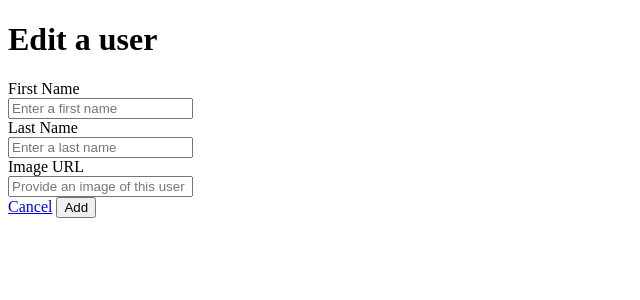
After one commit to Azzam204/Springboard, a Flask app: page /users/1/edit in a window 1280 px wide. The commit adds this page. Shown: the top 300 px of the page, without its empty margins (0-640 px from the left). Run offline with Flask 3, Linux system fonts and the light colour scheme.

Commit message:
blogly changes

```diff
--- a/sql/flask-blogly/app.py
+++ b/sql/flask-blogly/app.py
@@ -47,3 +47,23 @@ def create_user():
 def show_user(user_id):
     user = User.query.get_or_404(user_id)
     return render_template('details.html', user=user)
+
+@app.route('/users/<int:user_id>/edit', methods = ['POST','GET'])
+def edit_user(user_id):
+    if request.form.get('first_name'):
+        user = User.query.get_or_404(user_id)
+        user.first_name = request.form['first_name']
+        user.last_name = request.form['last_name']
+        user.image_url = request.form['image_url'] if request.form['image_url'] else user.image_url
+        db.session.add(user)
+        db.session.commit()
+        return redirect('/users')
+    else:
+        return render_template('edit_user.html', user_id = user_id)
+
+@app.route('/users/<int:user_id>/delete')
+def delete_user(user_id):
+    user = User.query.filter_by(id = user_id)
+    user.delete()
+    db.session.commit()
+    return redirect('/users')
--- /dev/null
+++ b/sql/flask-blogly/templates/edit_user.html
@@ -0,0 +1,31 @@
+{% extends 'base.html' %}
+
+{% block title %} Edit User {% endblock %}
+
+{% block content %}
+<h1>Edit a user</h1>
+
+<form action="/users/{{user_id}}/edit" method="POST">
+    <div>
+        <label for="first_name">First Name</label>
+    </div>
+    <div>
+        <input type="text" name="first_name" placeholder="Enter a first name" required>
+    </div>
+    <div>
+        <label for="last_name">Last Name</label>
+    </div>
+    <div>
+        <input type="text" name="last_name" placeholder="Enter a last name" required>
+    </div>
+    <div>
+        <label for="image_url">Image URL</label>
+    </div>
+    <div>
+        <input type="text" name="image_url" placeholder="Provide an image of this user ">
+    </div>
+    <a href="/users">Cancel</a>
+    <button>Add</button>
+</form>
+
+{% endblock %}
```
Also changed, not shown: sql/flask-blogly/templates/details.html (+5 -2 lines).
